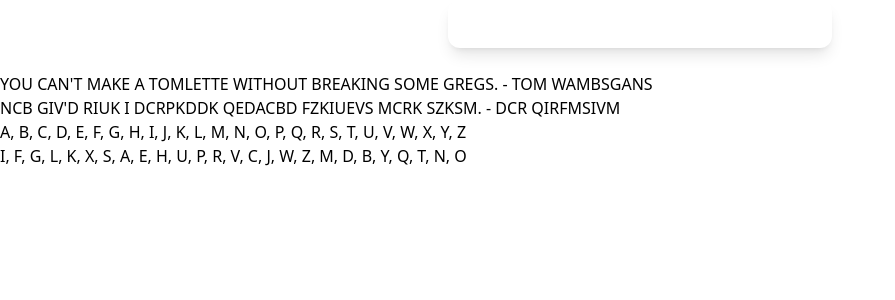
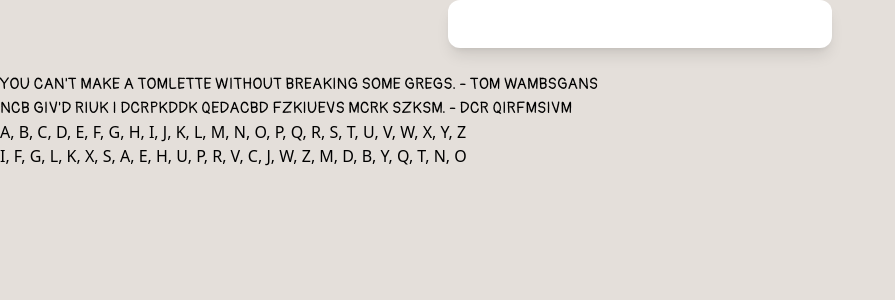
Before and after one commit to Thornrose/scryptoquote, a React (Vite) app: page /#/ in a window 1280 px wide. Shown: the top 300 px of the page, without its empty margins (0-895 px from the left). Built offline with nearby package versions, Linux system fonts and the light colour scheme; no server answers.

Commit message:
add bg colour and main font

```diff
--- a/index.html
+++ b/index.html
@@ -3,9 +3,12 @@
   <head>
     <meta charset="UTF-8" />
     <meta name="viewport" content="width=device-width, initial-scale=1.0" />
+    <link rel="preconnect" href="https://fonts.googleapis.com">
+<link rel="preconnect" href="https://fonts.gstatic.com" crossorigin>
+<link href="https://fonts.googleapis.com/css2?family=Pangolin&display=swap" rel="stylesheet">
     <title>Vite + React + TS</title>
   </head>
-  <body>
+  <body class="bg-[#e4dfda]">
     <div id="root"></div>
     <script type="module" src="/src/main.tsx"></script>
   </body>
--- a/src/pages/Home.tsx
+++ b/src/pages/Home.tsx
@@ -45,15 +45,17 @@ function Home() {
   }, []);
   return (
     <>
-      <div className="mx-auto flex max-w-sm items-center space-x-4 rounded-xl bg-white p-6 shadow-lg">
+      <div className=" mx-auto flex max-w-sm items-center space-x-4 rounded-xl bg-white p-6 font-pangolin shadow-lg">
         <div>
-          <p className="text-slate-500">{quote}</p>
-          <div className="text-xl font-medium text-black">{author}</div>
+          <p className="font-pangolin text-slate-500">{quote}</p>
+          <div className="font-pangolin text-xl font-medium text-black">
+            {author}
+          </div>
         </div>
       </div>
       <br />
-      <div>{quoteArray}</div>
-      <div>{shuffledQuote}</div>
+      <div className="font-pangolin">{quoteArray}</div>
+      <div className="font-pangolin">{shuffledQuote}</div>
       <div>{alphabetArray.join(', ')}</div>
       <div>{shuffledAlphabet.join(', ')}</div>
     </>
--- a/tailwind.config.js
+++ b/tailwind.config.js
@@ -2,7 +2,14 @@
 export default {
   content: ['./index.html', './src/**/*.{js,ts,jsx,tsx}'],
   theme: {
-    extend: {},
+    extend: {
+      colors: {
+        'cool-cream': '#e4dfda',
+      },
+      fontFamily: {
+        pangolin: ['Pangolin', 'cursive'],
+      },
+    },
   },
   plugins: [],
 };
```
Also changed, not shown: 1 other file (tests, documents, lock files or other folders).
